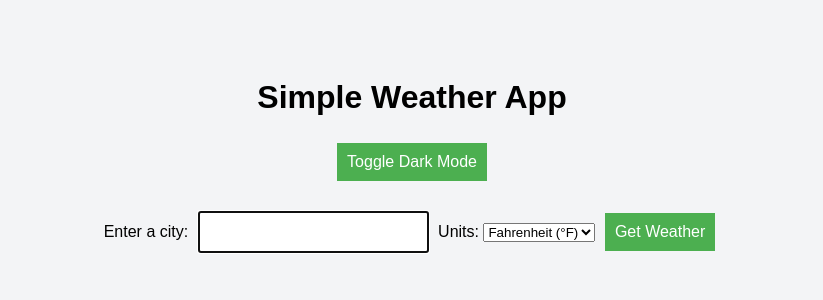
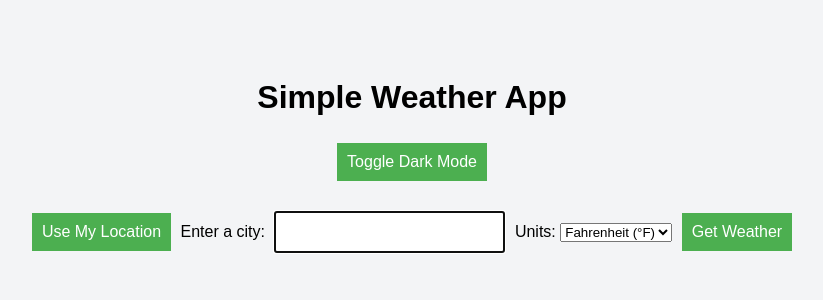
Before and after one commit to rinnemunch/weather-app, a Flask app: page / in a window 1280 px wide. Shown: the top 300 px of the page, without its empty margins (228-1051 px from the left). Run offline with Flask 3, Linux system fonts and the light colour scheme.

Commit message:
Add location detection using IP with autofill feature

```diff
--- a/app.py
+++ b/app.py
@@ -1,6 +1,11 @@
 from flask import Flask, request, render_template, session
 from datetime import timedelta
 import requests
+#temp time test
+import time
+import json
+from flask import jsonify
+
 
 app = Flask(__name__)
 app.secret_key = "dev"
@@ -8,6 +13,19 @@ app.permanent_session_lifetime = timedelta(days=1)
 
 api_key = "fce67aa670f3c98312d40a306b112b8e"
 base_url = "https://api.openweathermap.org/data/2.5/weather"
+
+@app.route("/detect-location")
+def detect_location():
+    try:
+        ip_response = requests.get("https://ipinfo.io/json")
+        if ip_response.status_code == 200:
+            data = ip_response.json()
+            return jsonify({"city": data.get("city", "")})
+        else:
+            return jsonify({"city": ""})
+    except:
+        return jsonify({"city": ""})
+
 
 @app.route("/", methods=["GET"])
 def index():
@@ -36,6 +54,8 @@ def index():
             "units": units
         }
 
+        time.sleep(2)
+
         response = requests.get(base_url, params=params)
 
         if response.status_code == 200:
--- a/templates/index.html
+++ b/templates/index.html
@@ -22,6 +22,7 @@
 {% endif %}
 
     <form method="get" action="/">
+      <button type="button" id="detect-location">Use My Location</button>
       <label for="city">Enter a city:</label>
       <input type="text" name="city" id="city" required autofocus />
 
@@ -71,7 +72,24 @@
   form.addEventListener("submit", () => {
     spinner.classList.remove("hidden");
   });
+
+  // location detection
+  const detectBtn = document.getElementById("detect-location");
+  const cityInput = document.getElementById("city");
+
+  detectBtn.addEventListener("click", () => {
+    fetch("/detect-location")
+      .then(res => res.json())
+      .then(data => {
+        if (data.city) {
+          cityInput.value = data.city;
+        } else {
+          alert("Could not detect your location.");
+        }
+      });
+  });
 </script>
+
 
 
   </body>
```
